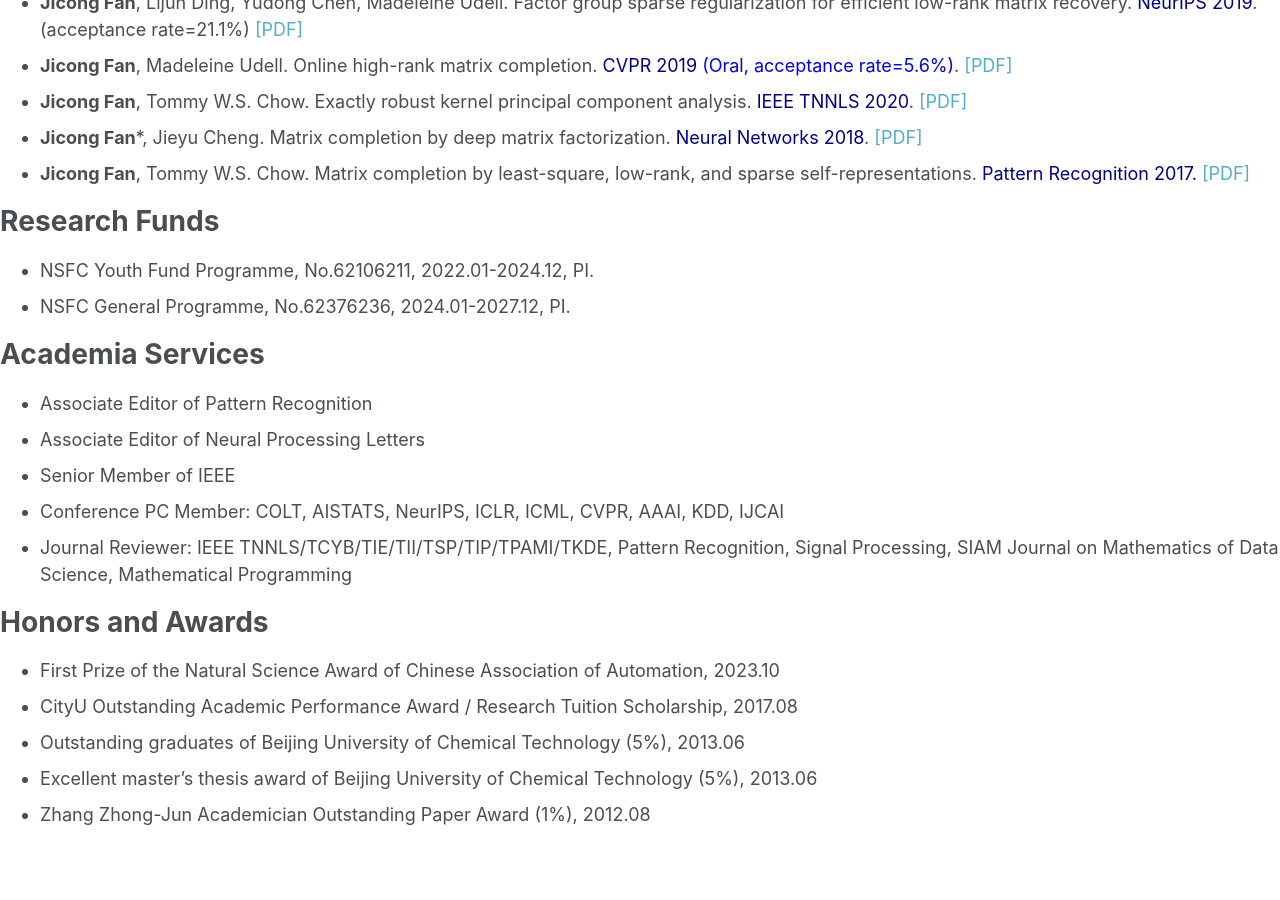
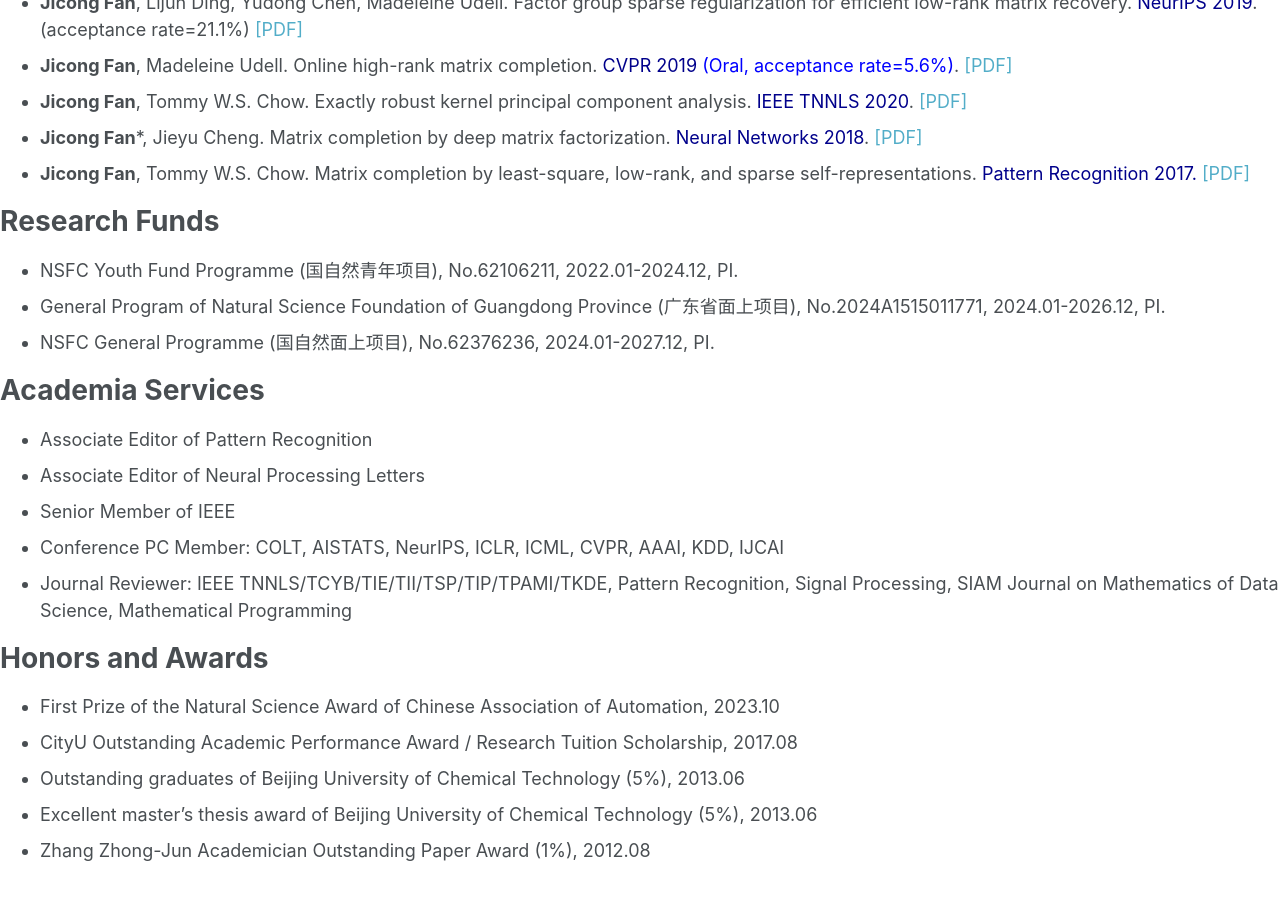
Before and after one commit to jicongfan/jicongfan.github.io, a Jekyll site: the page built from _pages/about.md, in a window 1280 px wide and 900 px high, scrolled down 2470 px. Built offline with Jekyll 4.4.1, drawn with Linux system fonts in a browser that asks for light colours.

Commit message:
Update about.md

```diff
--- a/_pages/about.md
+++ b/_pages/about.md
@@ -73,8 +73,9 @@ Selected Publications <font size=3>(* indicates corresponding author)</font>
 Research Funds
 ======
 
-* NSFC Youth Fund Programme, No.62106211, 2022.01-2024.12, PI.
-* NSFC General Programme, No.62376236, 2024.01-2027.12, PI.
+* NSFC Youth Fund Programme (国自然青年项目), No.62106211, 2022.01-2024.12, PI.
+* General Program of Natural Science Foundation of Guangdong Province (广东省面上项目), No.2024A1515011771, 2024.01-2026.12, PI.
+* NSFC General Programme (国自然面上项目), No.62376236, 2024.01-2027.12, PI.
 
 
 Academia Services
```
